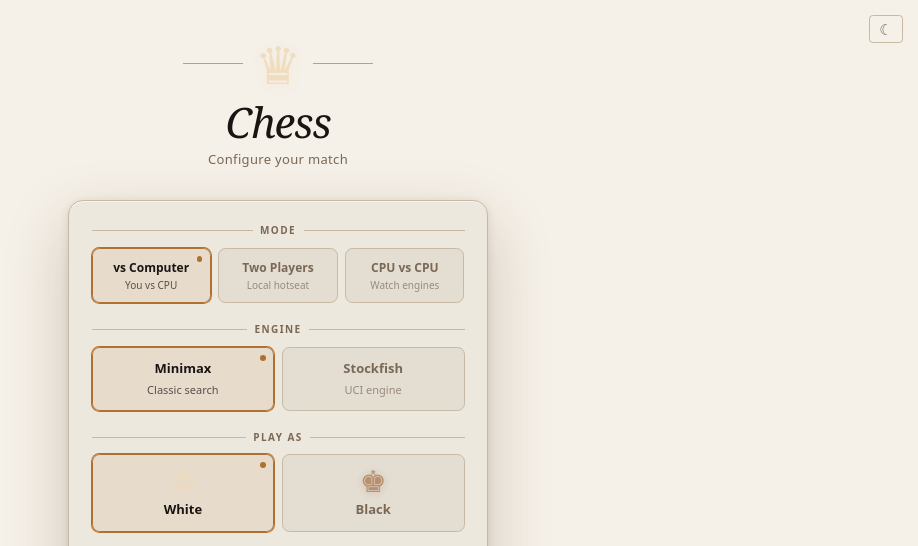
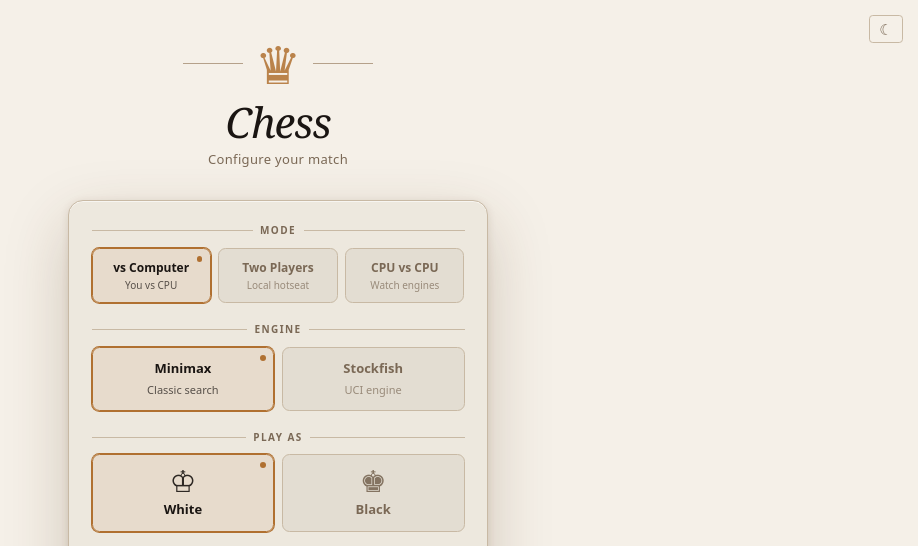
Before and after one commit to zzacong/chessboard, a React (Vite) app: page / in a window 1280 px wide. Shown: the top 546 px of the page, without its empty margins (362-1280 px from the left). Built offline with nearby package versions, Linux system fonts and the light colour scheme.

Commit message:
refactor(theme-picker): replace sq-light/sq-dark vars with semantic color tokens

```diff
--- a/src/components/Sidebar.tsx
+++ b/src/components/Sidebar.tsx
@@ -139,12 +139,15 @@ export function Sidebar() {
               </span>
               <span
                 className="px-1.5 font-mono text-[12px]"
-                style={{ color: "var(--sq-light)", opacity: 0.85 }}
+                style={{ color: "var(--color-text)", opacity: 0.85 }}
               >
                 {white}
               </span>
               {black && (
-                <span className="px-1.5 font-mono text-[12px]" style={{ color: "var(--sq-dark)" }}>
+                <span
+                  className="px-1.5 font-mono text-[12px]"
+                  style={{ color: "var(--color-text-muted)" }}
+                >
                   {black}
                 </span>
               )}
--- a/src/routes/index.tsx
+++ b/src/routes/index.tsx
@@ -151,9 +151,8 @@ function IndexPage() {
               className="text-[52px] leading-none select-none"
               aria-hidden="true"
               style={{
-                color: "var(--sq-light)",
-                opacity: 0.8,
-                textShadow: "0 2px 12px rgba(240,217,181,0.25)",
+                color: "var(--color-accent)",
+                opacity: 0.85,
               }}
             >
               ♛
@@ -227,12 +226,8 @@ function IndexPage() {
                     <span
                       className="text-[30px] leading-none"
                       style={{
-                        color: c.value === "w" ? "var(--sq-light)" : "var(--sq-dark)",
+                        color: c.value === "w" ? "var(--color-text)" : "var(--color-text-muted)",
                         opacity: 0.9,
-                        textShadow:
-                          c.value === "w"
-                            ? "0 1px 8px rgba(240,217,181,0.3)"
-                            : "0 1px 8px rgba(181,136,99,0.4)",
                       }}
                     >
                       {c.symbol}
@@ -262,7 +257,7 @@ function IndexPage() {
               <div className="mb-4">
                 <SectionLabel>
                   White{" "}
-                  <span aria-hidden="true" style={{ color: "var(--sq-light)", opacity: 0.85 }}>
+                  <span aria-hidden="true" style={{ color: "var(--color-text)", opacity: 0.85 }}>
                     ♔
                   </span>
                 </SectionLabel>
@@ -275,7 +270,7 @@ function IndexPage() {
               <div>
                 <SectionLabel>
                   Black{" "}
-                  <span aria-hidden="true" style={{ color: "var(--sq-dark)" }}>
+                  <span aria-hidden="true" style={{ color: "var(--color-text-muted)" }}>
                     ♚
                   </span>
                 </SectionLabel>
```
